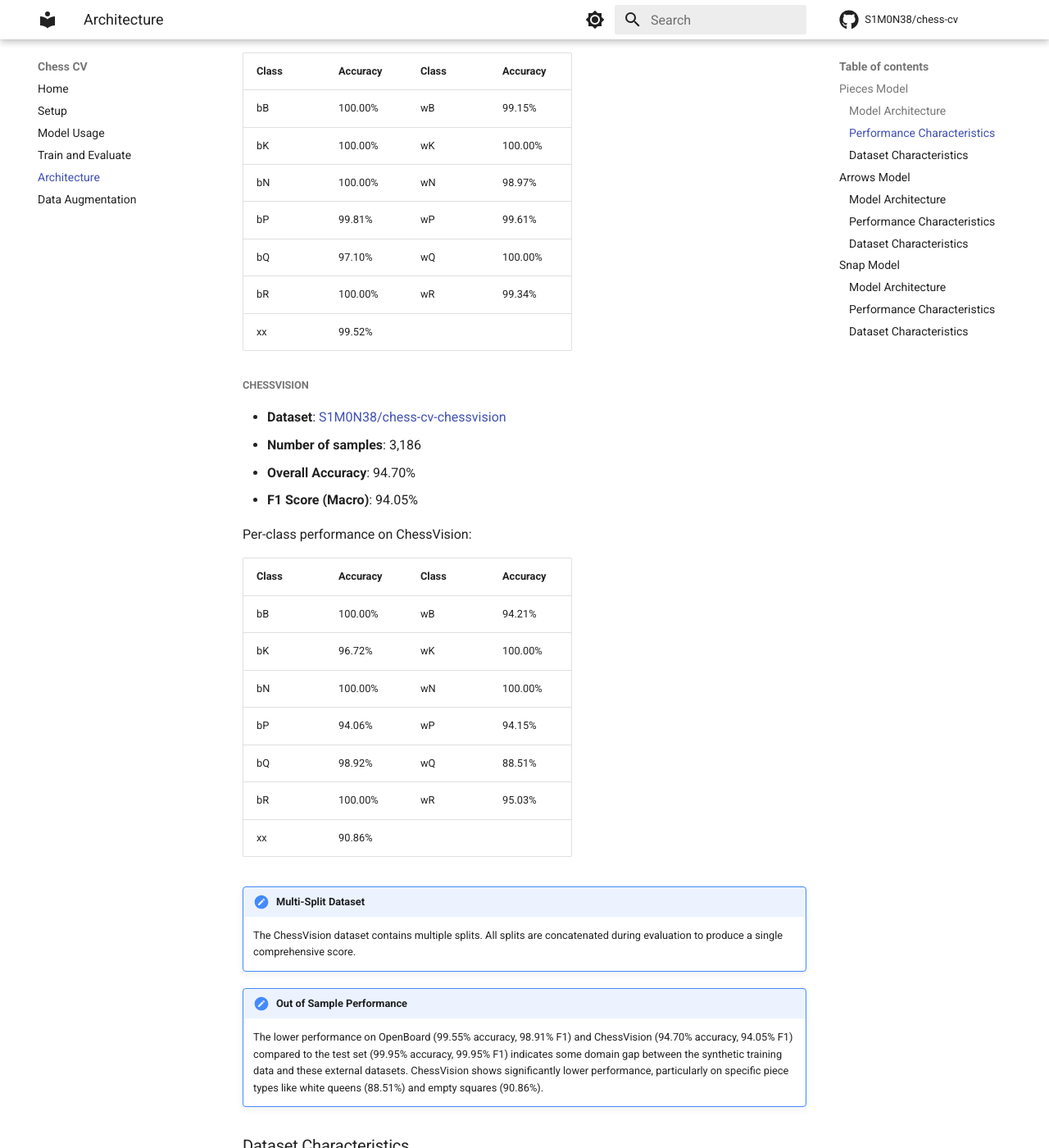
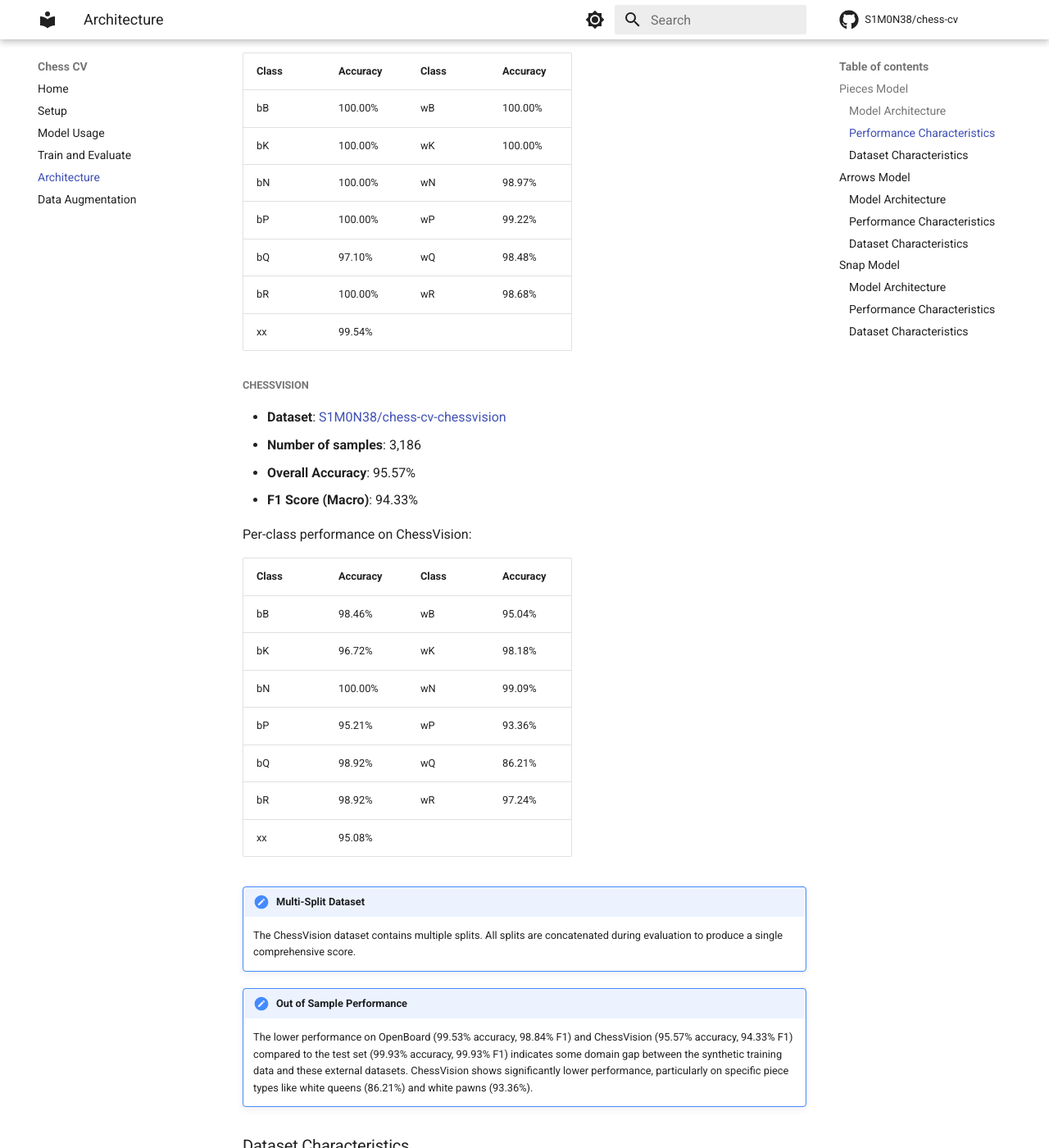
Before and after one commit to S1M0N38/chess-cv, an MkDocs documentation site: the page built from docs/architecture.md, in a window 1280 px wide and 1400 px high, scrolled down 3303 px. Shown: the whole window at 82% size. Built offline with MkDocs 1.6.1 and Material for MkDocs 9.7.7, drawn with Linux system fonts in a browser that asks for light colours; comment, search, counter and statistics services are not loaded; some of the changed text lies outside the part shown.

Commit message:
docs: update metrics for new pieces model

```diff
--- a/docs/architecture.md
+++ b/docs/architecture.md
@@ -86,8 +86,8 @@
 
 With the default configuration:
 
-- **Test Accuracy**: ~99.95%
-- **F1 Score (Macro)**: ~99.95%
+- **Test Accuracy**: ~99.93%
+- **F1 Score (Macro)**: ~99.93%
 - **Training Time**: ~90 minutes (varies by hardware)
 - **Inference Speed**: 0.05 ms per image (batch size 8192, varying by hardware)
 
@@ -97,12 +97,12 @@
 
 | Class | Accuracy | Class | Accuracy |
 | ----- | -------- | ----- | -------- |
-| bB    | 100.00%  | wB    | 99.81%   |
-| bK    | 100.00%  | wK    | 99.81%   |
-| bN    | 100.00%  | wN    | 99.90%   |
-| bP    | 99.91%   | wP    | 100.00%  |
-| bQ    | 100.00%  | wQ    | 99.91%   |
-| bR    | 100.00%  | wR    | 100.00%  |
+| bB    | 99.90%   | wB    | 99.71%   |
+| bK    | 100.00%  | wK    | 100.00%  |
+| bN    | 100.00%  | wN    | 100.00%  |
+| bP    | 99.91%   | wP    | 99.90%   |
+| bQ    | 99.81%   | wQ    | 99.91%   |
+| bR    | 99.90%   | wR    | 100.00%  |
 | xx    | 100.00%  |       |          |
 
 #### Evaluation on External Datasets
@@ -113,39 +113,39 @@
 
 - **Dataset**: [S1M0N38/chess-cv-openboard](https://huggingface.co/datasets/S1M0N38/chess-cv-openboard)
 - **Number of samples**: 6,016
-- **Overall Accuracy**: 99.55%
-- **F1 Score (Macro)**: 98.91%
+- **Overall Accuracy**: 99.53%
+- **F1 Score (Macro)**: 98.84%
 
 Per-class performance on OpenBoard:
 
 | Class | Accuracy | Class | Accuracy |
 | ----- | -------- | ----- | -------- |
-| bB    | 100.00%  | wB    | 99.15%   |
+| bB    | 100.00%  | wB    | 100.00%  |
 | bK    | 100.00%  | wK    | 100.00%  |
 | bN    | 100.00%  | wN    | 98.97%   |
-| bP    | 99.81%   | wP    | 99.61%   |
-| bQ    | 97.10%   | wQ    | 100.00%  |
-| bR    | 100.00%  | wR    | 99.34%   |
-| xx    | 99.52%   |       |          |
+| bP    | 100.00%  | wP    | 99.22%   |
+| bQ    | 97.10%   | wQ    | 98.48%   |
+| bR    | 100.00%  | wR    | 98.68%   |
+| xx    | 99.54%   |       |          |
 
 ##### ChessVision
 
 - **Dataset**: [S1M0N38/chess-cv-chessvision](https://huggingface.co/datasets/S1M0N38/chess-cv-chessvision)
 - **Number of samples**: 3,186
-- **Overall Accuracy**: 94.70%
-- **F1 Score (Macro)**: 94.05%
+- **Overall Accuracy**: 95.57%
+- **F1 Score (Macro)**: 94.33%
 
 Per-class performance on ChessVision:
 
 | Class | Accuracy | Class | Accuracy |
 | ----- | -------- | ----- | -------- |
-| bB    | 100.00%  | wB    | 94.21%   |
-| bK    | 96.72%   | wK    | 100.00%  |
-| bN    | 100.00%  | wN    | 100.00%  |
-| bP    | 94.06%   | wP    | 94.15%   |
-| bQ    | 98.92%   | wQ    | 88.51%   |
-| bR    | 100.00%  | wR    | 95.03%   |
-| xx    | 90.86%   |       |          |
+| bB    | 98.46%   | wB    | 95.04%   |
+| bK    | 96.72%   | wK    | 98.18%   |
+| bN    | 100.00%  | wN    | 99.09%   |
+| bP    | 95.21%   | wP    | 93.36%   |
+| bQ    | 98.92%   | wQ    | 86.21%   |
+| bR    | 98.92%   | wR    | 97.24%   |
+| xx    | 95.08%   |       |          |
 
 !!! note "Multi-Split Dataset"
 
@@ -153,7 +153,7 @@
 
 !!! note "Out of Sample Performance"
 
-    The lower performance on OpenBoard (99.55% accuracy, 98.91% F1) and ChessVision (94.70% accuracy, 94.05% F1) compared to the test set (99.95% accuracy, 99.95% F1) indicates some domain gap between the synthetic training data and these external datasets. ChessVision shows significantly lower performance, particularly on specific piece types like white queens (88.51%) and empty squares (90.86%).
+    The lower performance on OpenBoard (99.53% accuracy, 98.84% F1) and ChessVision (95.57% accuracy, 94.33% F1) compared to the test set (99.93% accuracy, 99.93% F1) indicates some domain gap between the synthetic training data and these external datasets. ChessVision shows significantly lower performance, particularly on specific piece types like white queens (86.21%) and white pawns (93.36%).
 
 ### Dataset Characteristics
 
```
Also changed, not shown: AGENTS.md (+1 -1 lines), README.md (+3 -3 lines), docs/README_hf.md (+9 -9 lines).
